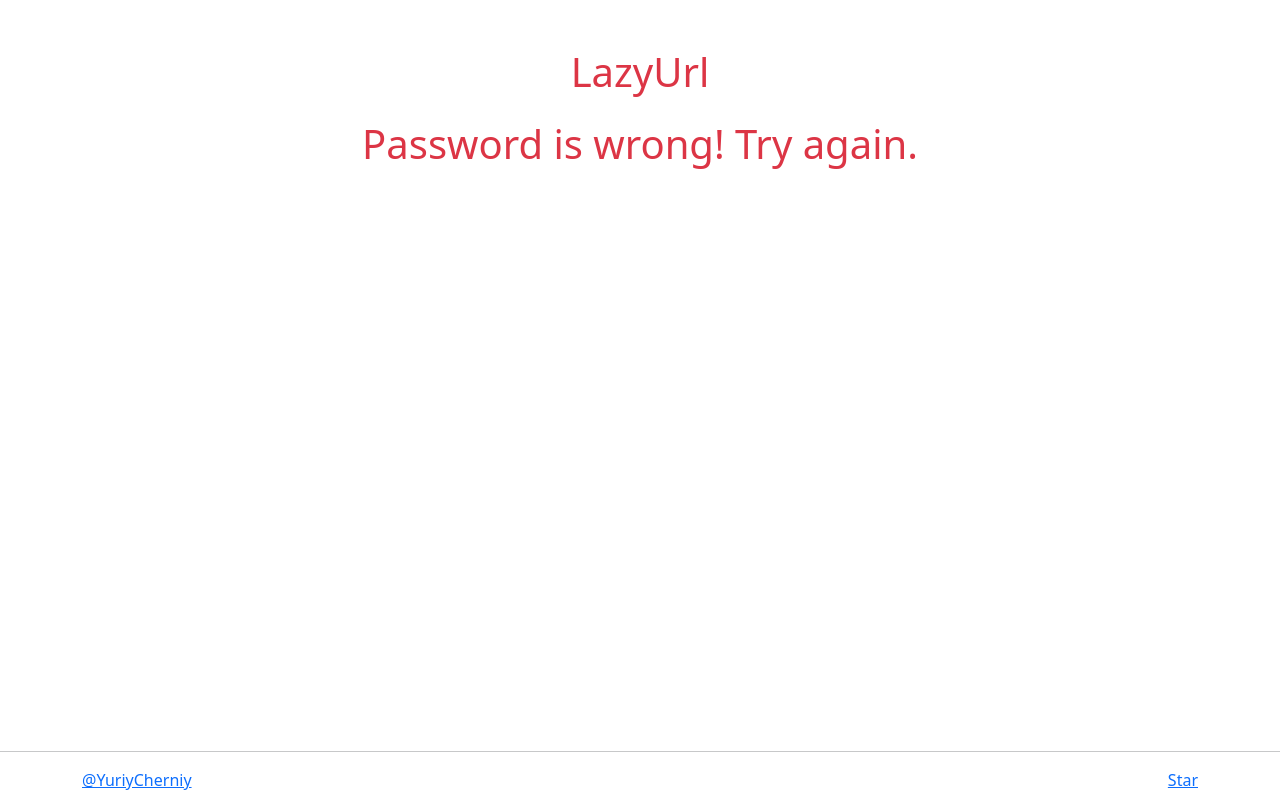
After one commit to YuriyCherniy/lzy.su, a Django app: template short_urls/templates/short_urls/url_delete_error.html in a window 1280 px wide. The commit adds this page. Run offline with Django 4.2, Linux system fonts and the light colour scheme; the template is opened without the code that fills it, so the values that code supplies are empty.

Commit message:
added UrlDelete view and get_object_or_404 to views

```diff
--- a/lazy_url/urls.py
+++ b/lazy_url/urls.py
@@ -16,7 +16,7 @@ Including another URLconf
 from django.contrib import admin
 from django.urls import path, re_path
 
-from short_urls.views import UrlOpen, UrlCreate, UrlInformation
+from short_urls.views import UrlOpen, UrlCreate, UrlInformation, UrlDelete
 
 urlpatterns = [
     path('admin/', admin.site.urls),
@@ -26,4 +26,5 @@ urlpatterns = [
     ),
     path('<str:short_url>/', UrlOpen.as_view()),
     path('<str:short_url>/i', UrlInformation.as_view()),
+    path('<str:short_url>/<int:password>', UrlDelete.as_view()),
 ]
--- a/short_urls/templates/short_urls/url_create.html
+++ b/short_urls/templates/short_urls/url_create.html
@@ -23,7 +23,7 @@
 <div class="container">
     <div class="row justify-content-lg-center">
         <div class="col-lg-6">
-            <h1 class="text-center mt-2 mt-lg-5 mb-lg-4">LazyUrl</h1>
+            <h1 class="text-center text-primary mt-2 mt-lg-5 mb-lg-4">LazyUrl</h1>
             <div class="input-group mb-3">
                 <input id="foo" type="text" class="form-control"
                     value="{{ request.scheme }}://{{ request.get_host }}/{{ url_obj.short_url }}">
--- /dev/null
+++ b/short_urls/templates/short_urls/url_delete_error.html
@@ -0,0 +1,16 @@
+{% extends 'base.html' %}
+
+{% block content %}
+<div class="container">
+    <div class="row justify-content-lg-center">
+        <div class="col-lg-6">
+            <h1 class="text-center mt-2 mt-lg-5 mb-lg-4 text-danger">LazyUrl</h1>
+        </div>
+    </div>
+    <div class="row justify-content-lg-center mb-2">
+        <div class="col-lg-7">
+            <h1 class="text-center text-danger">Password is wrong! Try again.</h1>
+        </div>
+    </div>
+</div>
+{% endblock content %}
```
Also changed, not shown: short_urls/templates/short_urls/url_delete.html (added, +16 -0 lines), short_urls/views.py (+16 -3 lines).
